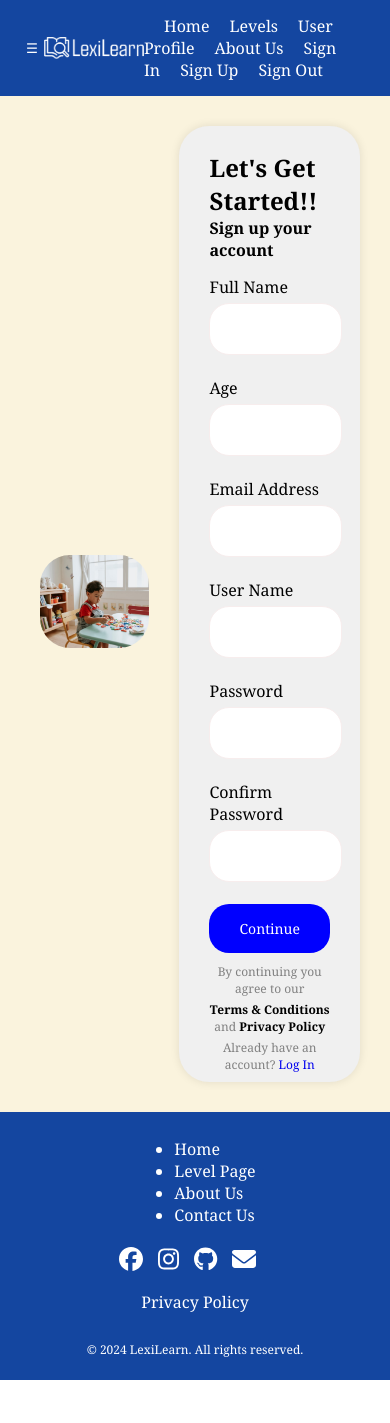
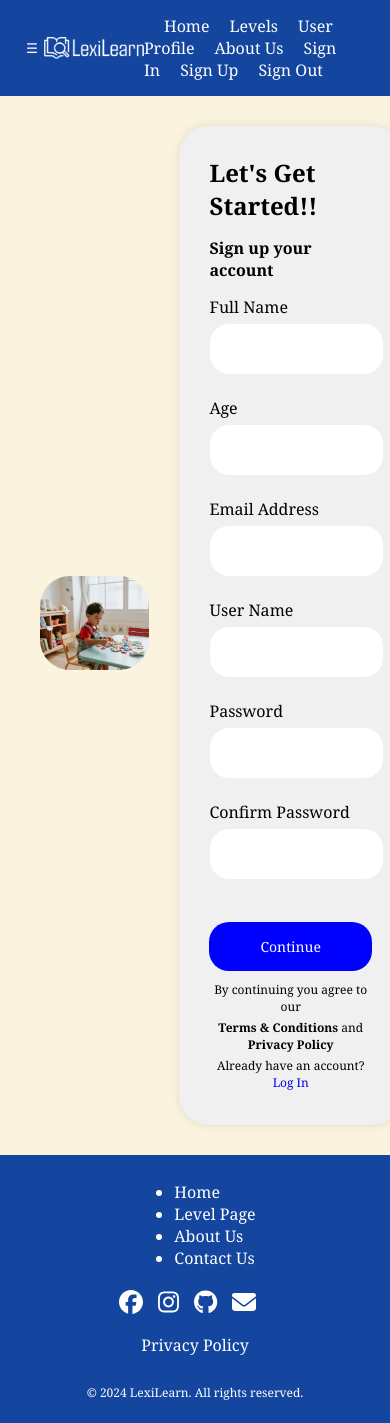
Before and after one commit to Raabi-ya/LexiLearn, a React (Create React App) app in the folder lexilearn/: page /Signup in a window 390 px wide. Before the commit the page ends 1380 px from the top, so only its background shows below. Built offline with nearby package versions, Linux system fonts and the light colour scheme.

Commit message:
SignUp Css,Img adjusting

```diff
--- a/lexilearn/src/signup.css
+++ b/lexilearn/src/signup.css
@@ -2,7 +2,6 @@
 .signup-form-group label {
   display: block;
   padding-bottom: 5px;
-    margin-bottom: 2 px;
   font-size: 16px;
 }
 
@@ -11,31 +10,23 @@
   border: 1px solid #f7eded;
   border-radius: 20px;
   font-size: 15px;
-    transition: border-color 0.3s ease;
+  transition: border-color 0.3s ease; /* Add transition */
   height: 40px;
   padding: 5px;
-
 }
 
-signup-form-group input:focus {
-    border-color: #0714ca;
+.signup-form-group input:focus {
+  border-color: #0714ca; /* Change border color on focus */
 }
 
-  .continue-button-group {
-    display: flex;
-    justify-content: center;
-    margin-top: 20px; /* Added margin to separate the buttons from the form */
+/* Page layout */
+.signup-page {
+  padding: 20px;
+  height: fit-content;
+  font-family: Georgia, 'Times New Roman', Times, serif;
+  background-color: #faf3dd;
 }
 
-  /* Signup page styles */
-  .signup-page {
-    padding: 20px;
-    height:fit-content;
-    font-family:Georgia, 'Times New Roman', Times, serif;
-    background-color: #FAF3DD;
-  }
-
-  /* Grouping the form and image together */
 .signup-container {
   display: flex;
   justify-content: center;
@@ -51,7 +42,11 @@ signup-form-group input:focus {
   max-width: 100%;
   border-radius: 30px;
   width: 500px;
-    transition: transform 0.3s ease-in-out;
+  transition: transform 0.3s ease-in-out; /* Add transition */
+}
+
+.signup-left-section:hover img {
+  transform: scale(1.1); /* Scale up on hover */
 }
 
 /* Right section styles */
@@ -59,33 +54,31 @@ signup-form-group input:focus {
   padding: 10px;
   display: flex;
   justify-content: center;
+  flex-direction: column;
 }
 
-  .signup-right-section h2 {
+.signup-right-section h2,
+.signup-right-section h4 {
   text-align: left;
-    font-family:Georgia, 'Times New Roman', Times, serif;
-    margin-top: 20px;
-    margin-bottom: 0px;
-  }
-  .signup-right-section h4{
-    font-family:Georgia, 'Times New Roman', Times, serif;
-    text-align: left;
+  font-family: Georgia, 'Times New Roman', Times, serif;
+  margin: 0;
   margin-bottom: 15px;
-    margin-top: 0px;
-
 }
 
-  /* signup form styles */
+/* Signup form styles */
 .Signup-form {
   background-color: #f0f0f0;
   border-radius: 30px;
-    padding: 5px;
-    padding-left: 30px;
-    padding-right: 30px;
+  padding: 30px;
   box-shadow: 0 0 10px rgba(0, 0, 0, 0.1);
-    width:550px;
+  width: 550px;
   height: fit-content;
+  margin: 0 auto;
+  transition: transform 0.3s ease-in-out; /* Add transition */
+}
 
+.Signup-form:hover {
+  transform: scale(1.05); /* Scale up on hover */
 }
 
 /* Submit button styles */
@@ -98,9 +91,8 @@ signup-form-group input:focus {
   border-radius: 20px;
   cursor: pointer;
   font-size: 14px;
-    transition: background-color 0.3s ease;
+}
 
-}
 .confirm-button-group button:hover {
   background-color: royalblue;
 }
@@ -109,26 +101,21 @@ signup-form-group input:focus {
   display: flex;
   justify-content: center;
   align-items: center;
-
+  margin-top: 20px;
 }
 
+/* Additional options styles */
 .signup-additional-options {
   margin-top: 10px;
   text-align: center;
-    color:gray;
+  color: black;
+}
 
-
-  }
-  .signup-additional-options p{
-    margin-bottom: 4px;
-    margin-top: 1px;
+.signup-additional-options p {
+  margin: 4px 0;
   font-size: 0.75rem;
 }
-  .signup-additional-options b{
-    color: black;
 
-
-  }
 .signup-additional-options a {
   cursor: pointer;
   text-decoration: none;
@@ -139,24 +126,21 @@ signup-form-group input:focus {
 }
 
 /* Media queries for responsiveness */
-
 @media only screen and (max-width: 768px) {
   .signup-page {
-      flex-direction: column; /* Stack sections vertically */
+      flex-direction: column;
   }
 
   .signup-left-section,
   .signup-right-section {
-      width: 100%; /* Make sections full width */
+      width: 100%;
   }
 
   .Signup-form {
-      width: 90%; /* Adjust form width */
+      width: 90%;
   }
 
   .confirm-button-group button {
-      width: 100%; /* Make buttons full width */
+      width: 100%;
   }
-
-
 }
--- a/lexilearn/src/signup.js
+++ b/lexilearn/src/signup.js
@@ -25,7 +25,7 @@ function SignupPage() {
       <div className="signup-container">
         {/* Picture Section */}
         <div className="signup-left-section">
-          <img src="/signup.png" alt="Signup" />
+          <img src="/SignUpImg.jpg" alt="Signup" />
         </div>
         {/* Signup Form Section */}
         <div className="signup-right-section">
```
Also changed, not shown: lexilearn/public/SignUpImg.jpg (added), lexilearn/public/signup.png (deleted). Lines whose indentation alone changed are shown as unchanged.
